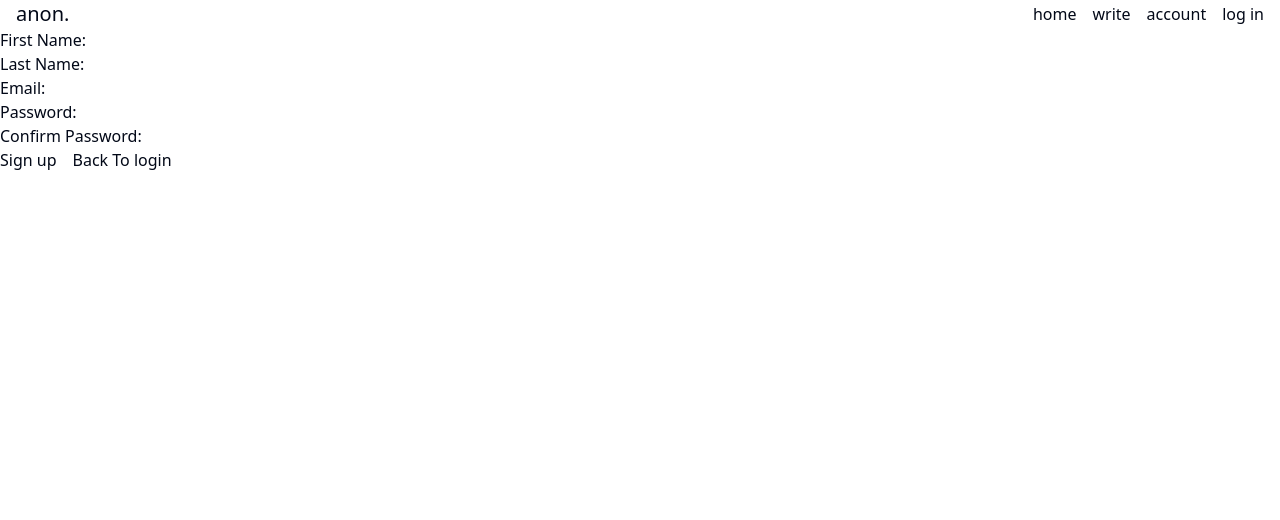
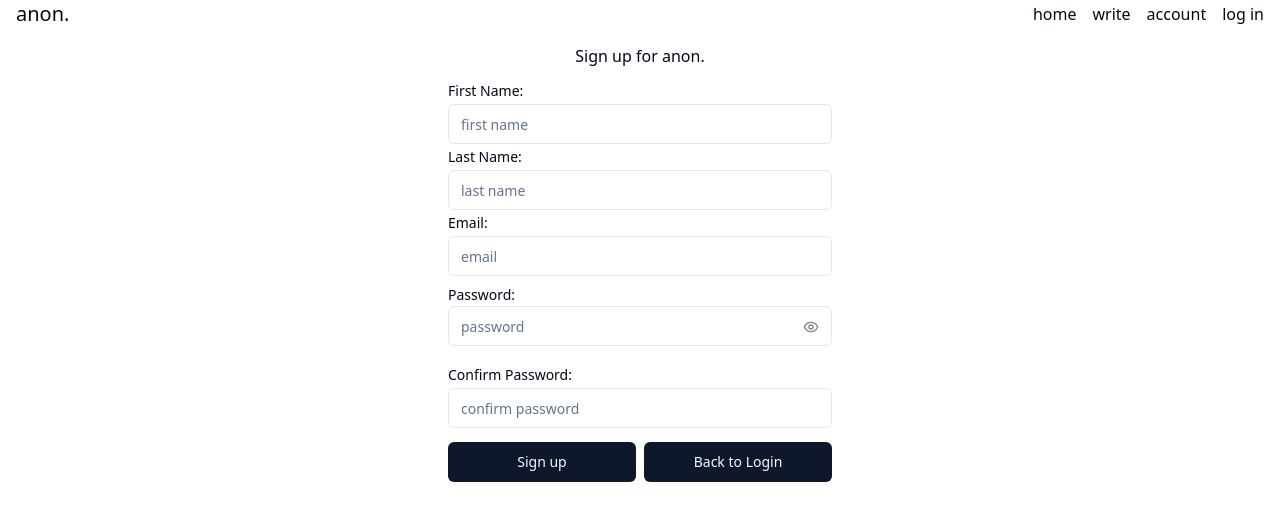
Before and after one commit to stevkim/anon, a Next.js app: page /signup in a window 1280 px wide. Shown: the top 520 px of the page. Built offline with nearby package versions, Linux system fonts and the light colour scheme; no server answers.

Commit message:
Finished skeletons of forms

```diff
--- a/package.json
+++ b/package.json
@@ -35,6 +35,7 @@
     "react-hot-toast": "^2.4.1",
     "tailwind-merge": "^2.3.0",
     "tailwindcss-animate": "^1.0.7",
+    "tiptap-extension-global-drag-handle": "^0.1.6",
     "zod": "^3.23.3"
   },
   "devDependencies": {
--- a/src/app/(auth)/signup/page.tsx
+++ b/src/app/(auth)/signup/page.tsx
@@ -1,62 +1,12 @@
 'use client';
-import { signup } from '@/actions/authActions';
-import Link from 'next/link';
-import toast from 'react-hot-toast';
+import SignupForm from '@/components/Forms/SignupForm';
 
 const Signup = () => {
-	const passwordSignUp = async (formData: FormData) => {
-		if (formData.get('password') !== formData.get('confirmPassword')) {
-			return toast.error('Passwords must match');
-		}
-		const { error } = await signup(formData);
-
-		if (error) {
-			toast.error(error);
-		}
-	};
-
 	return (
-		<form className="flex flex-col">
-			<label>
-				First Name:
-				<input
-					type="text"
-					name="firstName"
-				/>
-			</label>
-			<label>
-				Last Name:
-				<input
-					type="text"
-					name="lastName"
-				/>
-			</label>
-			<label>
-				Email:
-				<input
-					type="text"
-					name="email"
-				/>
-			</label>
-			<label>
-				Password:
-				<input
-					type="text"
-					name="password"
-				/>
-			</label>
-			<label>
-				Confirm Password:
-				<input
-					type="text"
-					name="confirmPassword"
-				/>
-			</label>
-			<div className="flex gap-4">
-				<button formAction={passwordSignUp}>Sign up</button>
-				<Link href={'/login'}>Back To login</Link>
-			</div>
-		</form>
+		<section className="page flex flex-col gap-4 items-center">
+			<h1>Sign up for anon.</h1>
+			<SignupForm />
+		</section>
 	);
 };
 
--- a/src/app/prosemirror.css
+++ b/src/app/prosemirror.css
@@ -12,8 +12,6 @@
 	pointer-events: none;
 	height: 0;
 }
-
-/* Custom TODO list checkboxes – shoutout to this awesome tutorial: https://moderncss.dev/pure-css-custom-checkbox-style/ */
 
 ul[data-type='taskList'] li > label {
 	margin-right: 0.2rem;
--- a/src/components/Editor/Editor.tsx
+++ b/src/components/Editor/Editor.tsx
@@ -8,6 +8,7 @@ import {
 	type JSONContent,
 	EditorBubble,
 	EditorCommandEmpty,
+	useEditor,
 } from 'novel';
 import { useState } from 'react';
 import { handleCommandNavigation } from 'novel/extensions';
@@ -18,6 +19,7 @@ import TextButtons from './selectors/text-buttons';
 import { NodeSelector } from './selectors/node-selector';
 import { ColorSelector } from './selectors/color-selector';
 import { Separator } from '@/components/ui/separator';
+import { Button } from '../ui/button';
 
 const extensions = [...defaultExtensions, slashCommand];
 
@@ -34,7 +36,7 @@ const Editor = ({ initialContent, onChange }: Props) => {
 		<EditorRoot>
 			<EditorContent
 				{...(initialContent && { initialContent })}
-				className="border p-4 rounded-xl"
+				className="border p-4 rounded-md"
 				extensions={extensions}
 				editorProps={{
 					handleDOMEvents: {
--- a/src/components/Editor/EditorContainer.tsx
+++ b/src/components/Editor/EditorContainer.tsx
@@ -58,11 +58,12 @@ const EditorContainer = () => {
 	};
 
 	return (
-		<section>
+		<>
 			<Editor
 				initialContent={content}
 				onChange={setContent}
 			/>
+			<div className="mt-4 float-right">
 				{loading ? (
 					<Button disabled>
 						<Loader2 className="mr-2 h-4 w-4 animate-spin" />
@@ -71,7 +72,8 @@ const EditorContainer = () => {
 				) : (
 					<Button onClick={submit}>Submit</Button>
 				)}
-		</section>
+			</div>
+		</>
 	);
 };
 
--- /dev/null
+++ b/src/components/Forms/Fields/PasswordField.tsx
@@ -0,0 +1,43 @@
+import { Eye, EyeOff } from 'lucide-react';
+import { Label } from '@/components/ui/label';
+import { Input } from '@/components/ui/input';
+import { useState } from 'react';
+import type { UseFormRegister } from 'react-hook-form';
+
+interface Props {
+	register: UseFormRegister<any>;
+}
+
+const PasswordField = ({ register }: Props) => {
+	const [visible, setVisible] = useState(false);
+
+	return (
+		<fieldset className="h-fit">
+			<Label htmlFor="password">Password:</Label>
+			<Input
+				type={visible ? 'text' : 'password'}
+				id="password"
+				placeholder="password"
+				{...register('password')}
+			/>
+			<span
+				onClick={() => setVisible(!visible)}
+				className="relative float-right top-[-1.7em] right-[.8em] cursor-pointer"
+			>
+				{visible ? (
+					<EyeOff
+						size={16}
+						color="gray"
+					/>
+				) : (
+					<Eye
+						size={16}
+						color="gray"
+					/>
+				)}
+			</span>
+		</fieldset>
+	);
+};
+
+export default PasswordField;
--- a/src/components/Forms/LoginForm.tsx
+++ b/src/components/Forms/LoginForm.tsx
@@ -1,28 +1,22 @@
 'use client';
+import { useState } from 'react';
 import { useForm } from 'react-hook-form';
 import { zodResolver } from '@hookform/resolvers/zod';
-import { z } from 'zod';
 import { Label } from '../ui/label';
 import { Input } from '../ui/input';
+import { Button } from '../ui/button';
 import toast from 'react-hot-toast';
 import { passwordLogin } from '@/actions/authActions';
-import { Button } from '../ui/button';
-import { useState } from 'react';
-import { Eye, EyeOff } from 'lucide-react';
 import { useRouter } from 'next/navigation';
-
-const formSchema = z.object({
-	email: z.string().email(),
-	password: z.string(),
-});
+import { loginSchema } from '@/lib/validateSchema';
+import PasswordField from './Fields/PasswordField';
 
 const LoginForm = () => {
-	const [visible, setVisible] = useState(false);
 	const [loading, setLoading] = useState(false);
 	const { push } = useRouter();
 
 	const { register } = useForm({
-		resolver: zodResolver(formSchema),
+		resolver: zodResolver(loginSchema),
 		defaultValues: {
 			email: '',
 			password: '',
@@ -48,31 +42,7 @@ const LoginForm = () => {
 				placeholder="email"
 				{...register('email')}
 			/>
-			<fieldset>
-				<Label htmlFor="password">Password:</Label>
-				<Input
-					type={visible ? 'text' : 'password'}
-					id="password"
-					placeholder="password"
-					{...register('password')}
-				/>
-				<span
-					onClick={() => setVisible(!visible)}
-					className="relative float-right block top-[-1.7em] right-[.8em] cursor-pointer"
-				>
-					{visible ? (
-						<EyeOff
-							size={16}
-							color="gray"
-						/>
-					) : (
-						<Eye
-							size={16}
-							color="gray"
-						/>
-					)}
-				</span>
-			</fieldset>
+			<PasswordField register={register} />
 			<div className="w-full flex gap-2">
 				<Button
 					className="w-[50%]"
--- /dev/null
+++ b/src/components/Forms/SignupForm.tsx
@@ -0,0 +1,89 @@
+import { signup } from '@/actions/authActions';
+import toast from 'react-hot-toast';
+import { Input } from '../ui/input';
+import { Label } from '../ui/label';
+import { Button } from '../ui/button';
+import { useForm } from 'react-hook-form';
+import { zodResolver } from '@hookform/resolvers/zod';
+import { signupSchema } from '@/lib/validateSchema';
+import PasswordField from './Fields/PasswordField';
+import { useRouter } from 'next/navigation';
+
+const SignupForm = () => {
+	const { push } = useRouter();
+
+	const { register } = useForm({
+		resolver: zodResolver(signupSchema),
+		defaultValues: {
+			firstName: '',
+			lastName: '',
+			email: '',
+			password: '',
+			confirmPassword: '',
+		},
+	});
+
+	const passwordSignUp = async (formData: FormData) => {
+		if (formData.get('password') !== formData.get('confirmPassword')) {
+			return toast.error('Passwords must match');
+		}
+		const { error } = await signup(formData);
+
+		if (error) {
+			toast.error(error);
+		}
+	};
+
+	return (
+		<form className="grid w-full max-w-sm items-center gap-1.5">
+			<Label htmlFor="firstName">First Name:</Label>
+			<Input
+				type="text"
+				id="firstName"
+				placeholder="first name"
+				{...register('firstName')}
+			/>
+			<Label htmlFor="lastName">Last Name:</Label>
+			<Input
+				type="text"
+				id="lastName"
+				placeholder="last name"
+				{...register('lastName')}
+			/>
+			<Label htmlFor="email">Email:</Label>
+			<Input
+				type="email"
+				id="email"
+				placeholder="email"
+				{...register('email')}
+			/>
+			<PasswordField register={register} />
+			<Label htmlFor="firstName">Confirm Password:</Label>
+			<Input
+				type="password"
+				id="confirmPassword"
+				placeholder="confirm password"
+				{...register('confirmPassword')}
+			/>
+			<div className="w-full flex gap-2 mt-2">
+				<Button
+					className="w-[50%]"
+					formAction={passwordSignUp}
+				>
+					Sign up
+				</Button>
+				<Button
+					onClick={(e) => {
+						e.preventDefault();
+						push('/login');
+					}}
+					className="w-[50%]"
+				>
+					Back to Login
+				</Button>
+			</div>
+		</form>
+	);
+};
+
+export default SignupForm;
--- a/src/components/MainFeed/LikeButton.tsx
+++ b/src/components/MainFeed/LikeButton.tsx
@@ -3,6 +3,7 @@ import { likePost, unlikePost } from '@/lib/fetch';
 import toast from 'react-hot-toast';
 import { createClient } from '@/utils/supabase/client';
 import { Heart } from 'lucide-react';
+import { Button } from '../ui/button';
 
 interface Props {
 	liked: string | null;
--- a/src/components/ui/form.tsx
+++ /dev/null
@@ -1,176 +0,0 @@
-import * as React from "react"
-import * as LabelPrimitive from "@radix-ui/react-label"
-import { Slot } from "@radix-ui/react-slot"
-import {
-  Controller,
-  ControllerProps,
-  FieldPath,
-  FieldValues,
-  FormProvider,
-  useFormContext,
-} from "react-hook-form"
-
-import { cn } from "@/lib/utils"
-import { Label } from "@/components/ui/label"
-
-const Form = FormProvider
-
-type FormFieldContextValue<
-  TFieldValues extends FieldValues = FieldValues,
-  TName extends FieldPath<TFieldValues> = FieldPath<TFieldValues>
-> = {
-  name: TName
-}
-
-const FormFieldContext = React.createContext<FormFieldContextValue>(
-  {} as FormFieldContextValue
-)
-
-const FormField = <
-  TFieldValues extends FieldValues = FieldValues,
-  TName extends FieldPath<TFieldValues> = FieldPath<TFieldValues>
->({
-  ...props
-}: ControllerProps<TFieldValues, TName>) => {
-  return (
-    <FormFieldContext.Provider value={{ name: props.name }}>
-      <Controller {...props} />
-    </FormFieldContext.Provider>
-  )
-}
-
-const useFormField = () => {
-  const fieldContext = React.useContext(FormFieldContext)
-  const itemContext = React.useContext(FormItemContext)
-  const { getFieldState, formState } = useFormContext()
-
-  const fieldState = getFieldState(fieldContext.name, formState)
-
-  if (!fieldContext) {
-    throw new Error("useFormField should be used within <FormField>")
-  }
-
-  const { id } = itemContext
-
-  return {
-    id,
-    name: fieldContext.name,
-    formItemId: `${id}-form-item`,
-    formDescriptionId: `${id}-form-item-description`,
-    formMessageId: `${id}-form-item-message`,
-    ...fieldState,
-  }
-}
-
-type FormItemContextValue = {
-  id: string
-}
-
-const FormItemContext = React.createContext<FormItemContextValue>(
-  {} as FormItemContextValue
-)
-
-const FormItem = React.forwardRef<
-  HTMLDivElement,
-  React.HTMLAttributes<HTMLDivElement>
->(({ className, ...props }, ref) => {
-  const id = React.useId()
-
-  return (
-    <FormItemContext.Provider value={{ id }}>
-      <div ref={ref} className={cn("space-y-2", className)} {...props} />
-    </FormItemContext.Provider>
-  )
-})
-FormItem.displayName = "FormItem"
-
-const FormLabel = React.forwardRef<
-  React.ElementRef<typeof LabelPrimitive.Root>,
-  React.ComponentPropsWithoutRef<typeof LabelPrimitive.Root>
->(({ className, ...props }, ref) => {
-  const { error, formItemId } = useFormField()
-
-  return (
-    <Label
-      ref={ref}
-      className={cn(error && "text-destructive", className)}
-      htmlFor={formItemId}
-      {...props}
-    />
-  )
-})
-FormLabel.displayName = "FormLabel"
-
-const FormControl = React.forwardRef<
-  React.ElementRef<typeof Slot>,
-  React.ComponentPropsWithoutRef<typeof Slot>
->(({ ...props }, ref) => {
-  const { error, formItemId, formDescriptionId, formMessageId } = useFormField()
-
-  return (
-    <Slot
-      ref={ref}
-      id={formItemId}
-      aria-describedby={
-        !error
-          ? `${formDescriptionId}`
-          : `${formDescriptionId} ${formMessageId}`
-      }
-      aria-invalid={!!error}
-      {...props}
-    />
-  )
-})
-FormControl.displayName = "FormControl"
-
-const FormDescription = React.forwardRef<
-  HTMLParagraphElement,
-  React.HTMLAttributes<HTMLParagraphElement>
->(({ className, ...props }, ref) => {
-  const { formDescriptionId } = useFormField()
-
-  return (
-    <p
-      ref={ref}
-      id={formDescriptionId}
-      className={cn("text-sm text-muted-foreground", className)}
-      {...props}
-    />
-  )
-})
-FormDescription.displayName = "FormDescription"
-
-const FormMessage = React.forwardRef<
-  HTMLParagraphElement,
-  React.HTMLAttributes<HTMLParagraphElement>
->(({ className, children, ...props }, ref) => {
-  const { error, formMessageId } = useFormField()
-  const body = error ? String(error?.message) : children
-
-  if (!body) {
-    return null
-  }
-
-  return (
-    <p
-      ref={ref}
-      id={formMessageId}
-      className={cn("text-sm font-medium text-destructive", className)}
-      {...props}
-    >
-      {body}
-    </p>
-  )
-})
-FormMessage.displayName = "FormMessage"
-
-export {
-  useFormField,
-  Form,
-  FormItem,
-  FormLabel,
-  FormControl,
-  FormDescription,
-  FormMessage,
-  FormField,
-}
--- /dev/null
+++ b/src/lib/validateSchema.ts
@@ -0,0 +1,14 @@
+import { z } from 'zod';
+
+export const loginSchema = z.object({
+	email: z.string().email(),
+	password: z.string(),
+});
+
+export const signupSchema = z.object({
+	firstName: z.string().min(2),
+	lastName: z.string().min(2),
+	email: z.string().email(),
+	password: z.string().min(6),
+	confirmPassword: z.string().min(6),
+});
```
Also changed, not shown: src/app/(auth)/login/page.tsx (+4 -12 lines), 1 other file (tests, documents, lock files or other folders). Lines whose indentation alone changed are shown as unchanged.
